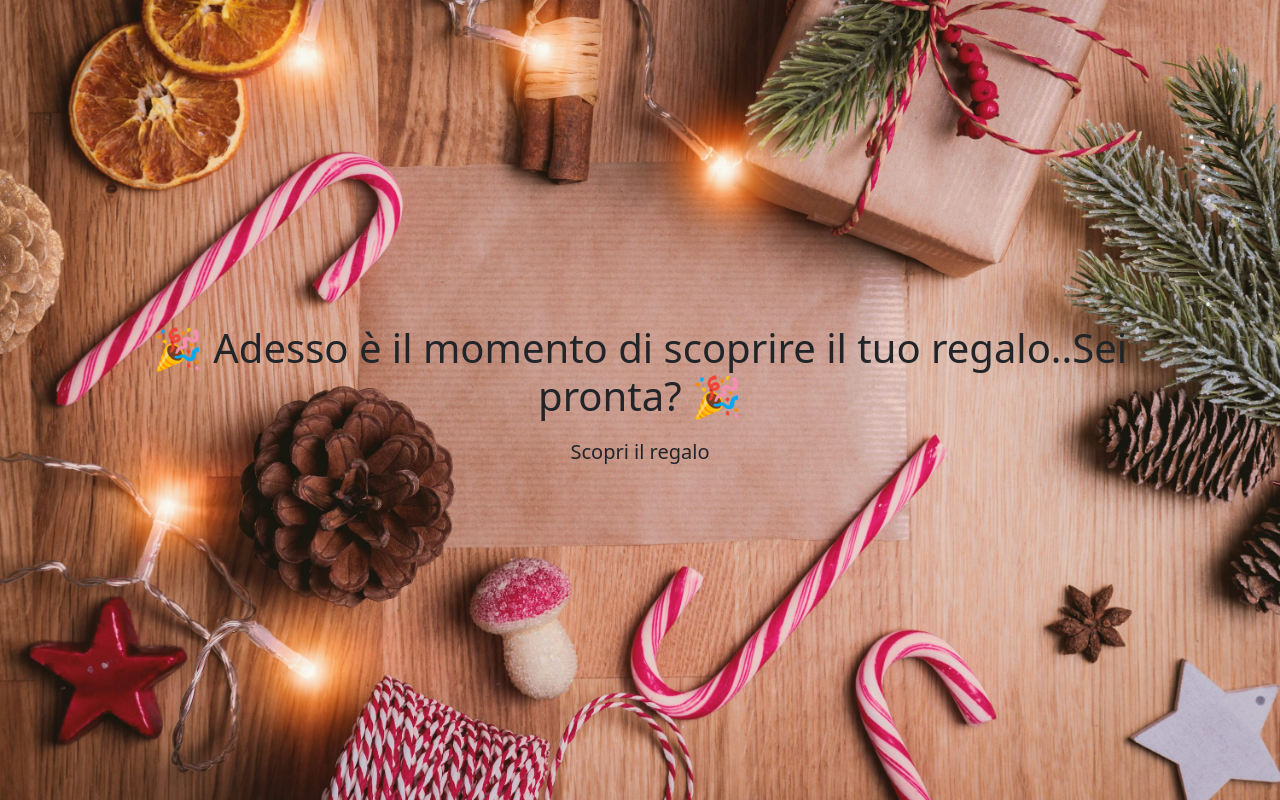
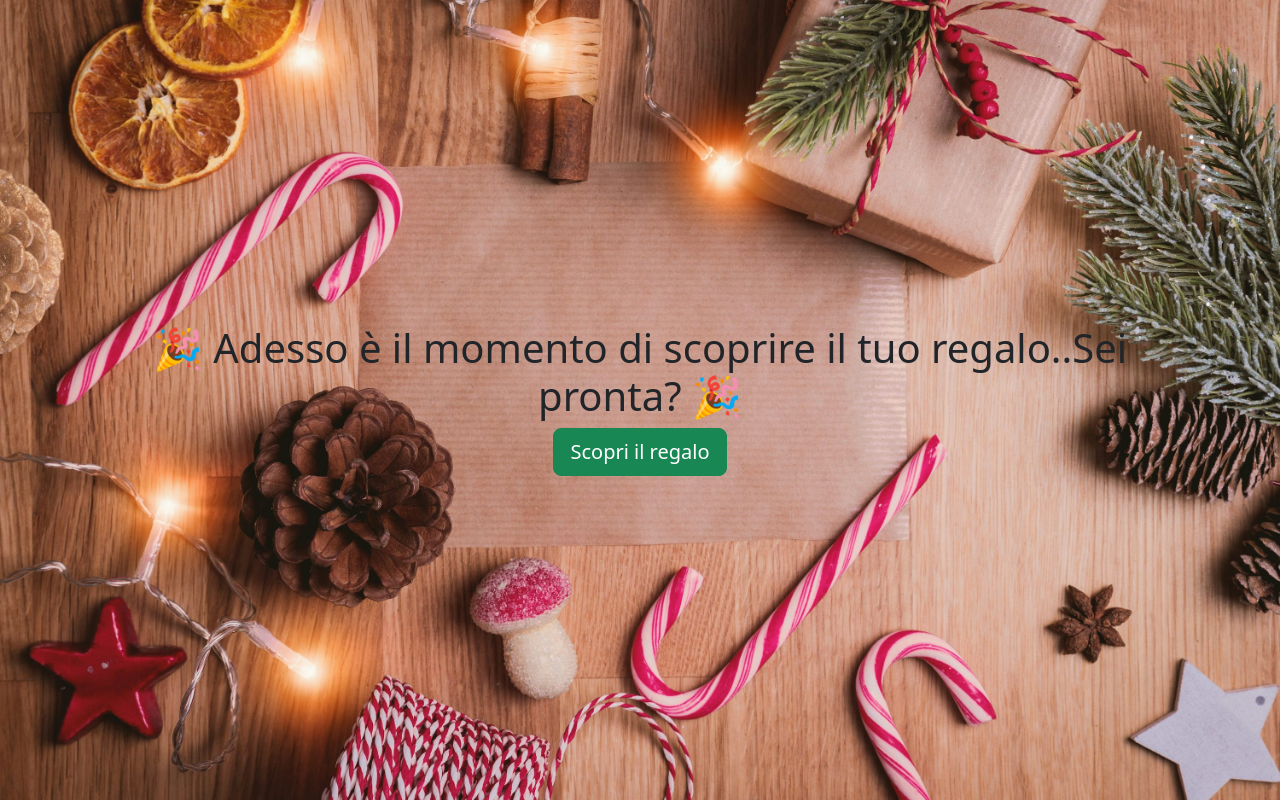
Before and after one commit to MaurizioCr/regalomartina1, a React (Create React App) app: page /SeiMartina in a window 1280 px wide. Built offline with nearby package versions, Linux system fonts and the light colour scheme.

Commit message:
link regalo

```diff
--- a/src/Components/SeiMartina.jsx
+++ b/src/Components/SeiMartina.jsx
@@ -20,9 +20,11 @@ const Success = () => {
         <Row>
           <Col>
             <h1>🎉 Adesso è il momento di scoprire il tuo regalo..Sei pronta? 🎉</h1>
-            <Button onClick={() => navigate("/")} variant="SeiMartina" size="lg">
+            <a href="https://www.ryanair.com/it/it/trip/manage">
+            <Button variant="success" size="lg">
               Scopri il regalo
             </Button>
+            </a>
           </Col>
         </Row>
       </Container>
--- a/src/Components/Success.jsx
+++ b/src/Components/Success.jsx
@@ -21,7 +21,7 @@ const Success = () => {
           <Col>
             <h1>🎉 Complimenti, hai dimostrato di essere davvero Martina, ti meriti un po' di cioccolata fondente! 🎉</h1>
             <Button onClick={() => navigate("/SeiMartina")} variant="success" size="lg">
-              Torna alla Home
+              Avanziamo
             </Button>
           </Col>
         </Row>
```
